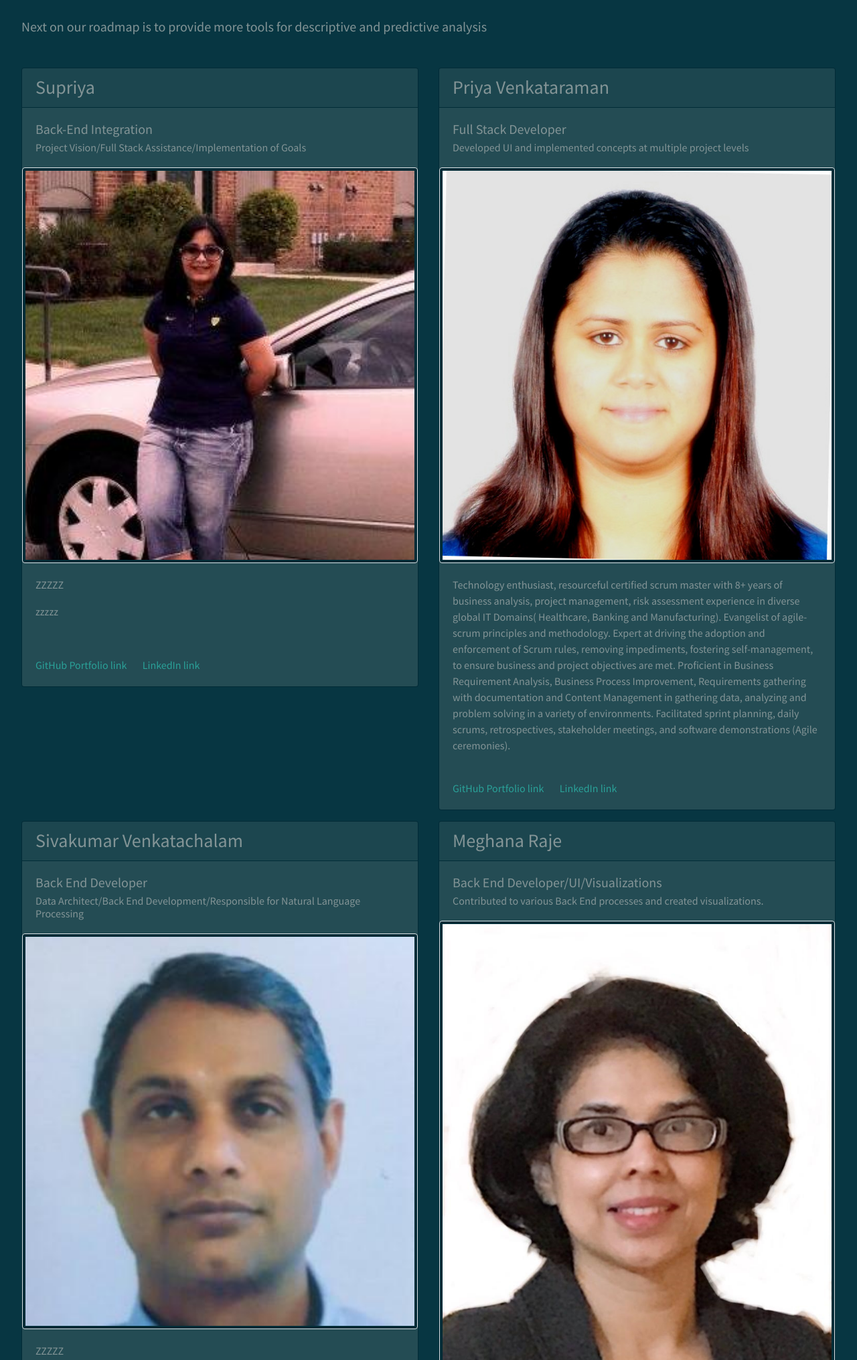
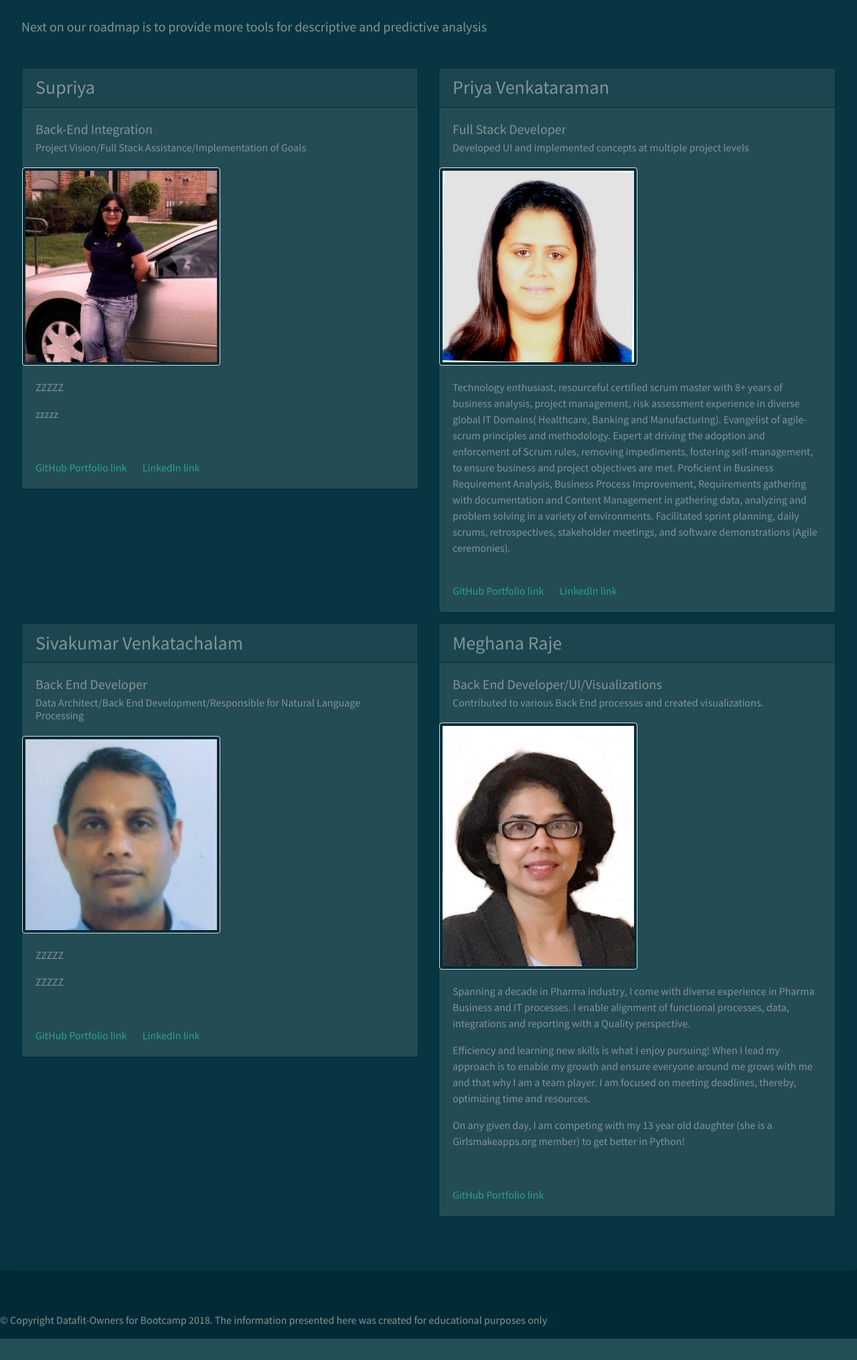
Before and after one commit to DataRobots/datafit, a Flask app: page /about in a window 1280 px wide. Shown: the part 483-2514 px from the top of the page at 67% size. After the commit the page ends 2482 px from the top, so only its background shows below. Run offline with Flask 2, Linux system fonts and the light colour scheme.

Commit message:
image size fixed

```diff
--- a/Datafit/Templates/about.html
+++ b/Datafit/Templates/about.html
@@ -45,7 +45,7 @@
                           <h5 class="card-title">Back-End Integration</h5>
                           <h6 class="card-subtitle text-muted">                          <h6 class="card-subtitle text-muted">Project Vision/Full Stack Assistance/Implementation of Goals </h6></h6>
                         </div>
-                        <img class = "img-thumbnail" style="height: 100%; width: 100%; display: block;" src="../static/supriya.jpg" width="75" height="200" alt="" title="" />
+                        <img class = "img-thumbnail" style="height: 50%; width: 50%; display: block;" src="../static/supriya.jpg" width="200" height="200" alt="" title="" />
                         <div class="card-body">
                           <p class="card-text">ZZZZZ </p>
 						  <p> zzzzz
@@ -64,7 +64,7 @@
                           <h5 class="card-title">Full Stack Developer</h5>
                           <h6 class="card-subtitle text-muted">Developed UI and implemented concepts at multiple project levels</h6>
                         </div>
-                        <img class = "img-thumbnail" style="height: 100%; width: 100%; display: block;" src="../static/PVenkataraman.jpg" width="569" height="569" alt="" title="" />
+                        <img class = "img-thumbnail" style="height: 50%; width: 50%; display: block;" src="../static/PVenkataraman.jpg" width="200" height="200" alt="" title="" />
                         <div class="card-body">
                           <p class="card-text">Technology enthusiast, resourceful certified scrum master with 8+ years of business analysis, project management, risk assessment experience in diverse global IT Domains( Healthcare, Banking and Manufacturing). Evangelist of agile-scrum principles and methodology. Expert at driving the adoption and enforcement of Scrum rules, removing impediments, fostering self-management, to ensure business and project objectives are met. Proficient in Business Requirement Analysis, Business Process Improvement, Requirements gathering with documentation and Content Management in gathering data, analyzing and problem solving in a variety of environments. Facilitated sprint planning, daily scrums, retrospectives, stakeholder meetings, and software demonstrations (Agile ceremonies).</p>
                         </div>
@@ -82,7 +82,7 @@
                           <h5 class="card-title">Back End Developer</h5>
                           <h6 class="card-subtitle text-muted">Data Architect/Back End Development/Responsible for Natural Language Processing</h6>
                         </div>
-                        <img class = "img-thumbnail" style="height: 100%; width: 100%; display: block;" src="../static/vsivakumar.jpg" width="450" height="450" alt="" title="" />
+                        <img class = "img-thumbnail" style="height: 50%; width: 50%; display: block;" src="../static/vsivakumar.jpg" width="200" height="200" alt="" title="" />
                         <div class="card-body">
                           <p class="card-text">ZZZZZ </p>
 						  <p>ZZZZZ</p>
@@ -102,7 +102,7 @@
                           <h5 class="card-title">Back End Developer/UI/Visualizations</h5>
                           <h6 class="card-subtitle text-muted">Contributed to various Back End processes and created visualizations.</h6>
                         </div>
-                        <img class = "img-thumbnail" style="height: 100%; width: 100%; display: block;" src="../static/Meghanavmr.jpg" width="3024" height="3446" alt="" title="" />
+                        <img class = "img-thumbnail" style="height: 50%; width: 50%; display: block;" src="../static/Meghanavmr.jpg" width="200" height="200" alt="" title="" />
                         <div class="card-body">
                           <p class="card-text">Spanning a decade in Pharma industry, I come with diverse experience
                           in Pharma Business and IT processes. I enable alignment of functional processes, data, integrations and reporting
@@ -131,7 +131,7 @@
         <span class="bottom">The information presented here was created for educational purposes only © Copyright Datafit-Owners for Bootcamp 2018.</span>
       </footer> -->
       <footer class="footer" style="padding-top: 30px">
-        <p>The information presented here was created for educational purposes only © Copyright Datafit-Owners for Bootcamp 2018.</p>
+        <p>© Copyright Datafit-Owners for Bootcamp 2018. The information presented here was created for educational purposes only </p>
       </footer>
     </div>
   </body>
```
Also changed, not shown: Datafit/Templates/assets/css/style.css (+9 -0 lines).
